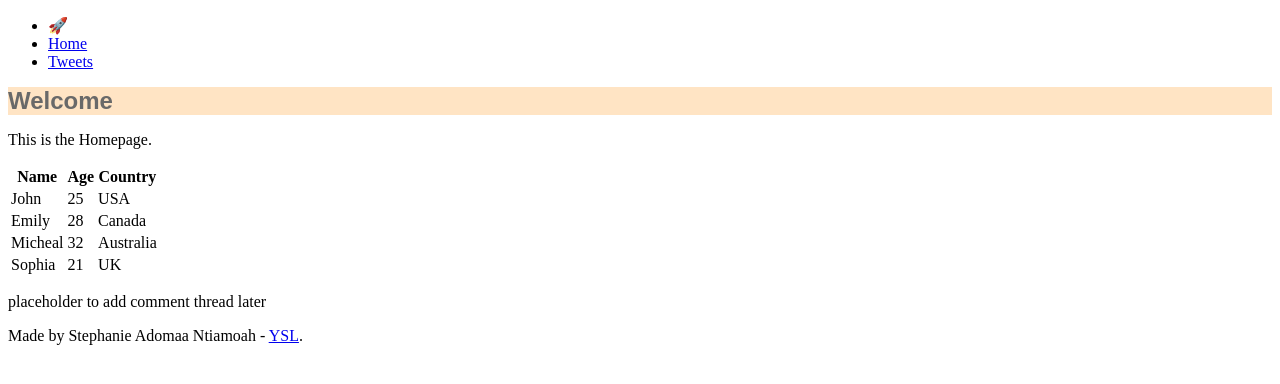
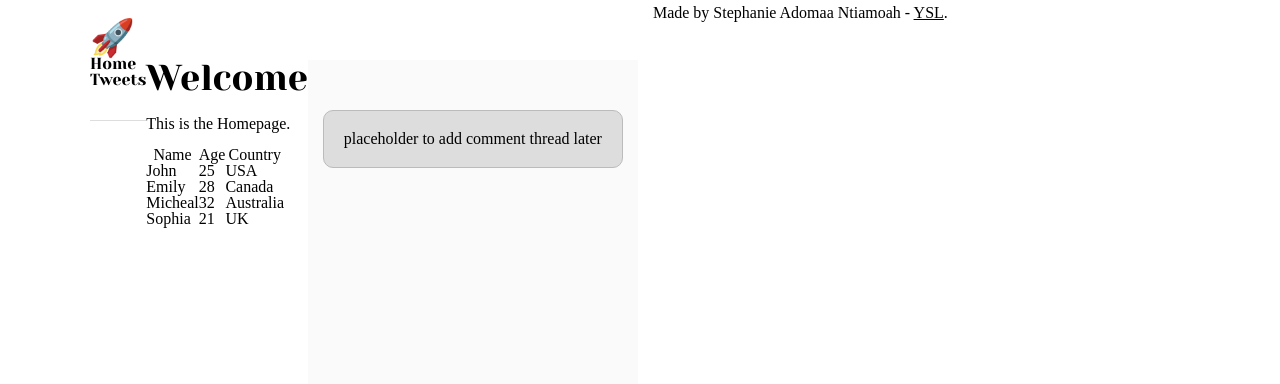
Before and after one commit to StephyAD/alx_html_css, a plain HTML site: page css_basic/index.html in a window 1280 px wide. Drawn offline with Linux system fonts and the light colour scheme; a web font is replaced by a local one.

Commit message:
added style

```diff
--- a/css_basic/base.css
+++ b/css_basic/base.css
@@ -1,7 +1,191 @@
+/* Importing webfronts */
+/* (If you're learning CSS, you should disregard that) */
+
+@import url(https://fonts.googleapis.com/css?family=Yeseva+One);
+@import url(https://fonts.googleapis.com/css?family=osefin+Sans:400,700,700italic,,400italic);
+
+
+/* CSS reset rules */
+
+html, body {
+    height: 100%;
+    min-height: 100%
+}
+html,body,div,span,applet, object, iframe,
+h1, h2, h3, h4, h5, h6, p, blockquote, pre,
+a, abbr, acronym, address, big, cite, code,
+del, dfn, img, ins, kbd, q, s, samp,
+small, strike, sub, sup, tt, var,
+b, u, i, center,
+dl, dt, dd,
+fieldset, form, label, legend,
+table, caption, tbody, tfoot, thead, tr, th, td,
+article, aside, canvas, details, embed,
+menu, nav, output, ruby, section, summary,
+time, mark, audio, video {
+         margin: 0;
+         padding: 0;
+         border: 0;
+         font-size: 100%;
+         font: inherit;
+         vertical-align: baseline;
+}
+/* HTML display-role reset for older browsers */
+article, aside, details, figcaption, figure,
+footer, header, hgroup, menu, nav, section {
+    display: block;
+}
+body {
+    line-height: 1;
+}
+blockquote, q {
+    quotes: none;
+}
+blockquote::before, blockquote::after,
+q::before, q:after {
+        content: ' ';
+        content: none;
+}
+table {
+        border-collapse: collapse;
+        border-spacing: 0;
+}
+
+/* Fonts and colors */
+
+body {
+    font-family: 'Josefin Sans', serif;
+    color: rgba(0, 0, 0.8);
+}
+h1, h2, h3, h4, h5, h6, header {
+         font-family: 'Yeseva One' , sans-serif ;
+}
+
+article {
+
+}
+header {
+         border-bottom: 1px solid rgb(221,221,221);
+         transition: boarder-bottom-color 1s ease;
+}
+header a {
+           color: rgba(0, 0, 0.8);
+}
+aside {
+        background: #FAFAFA;
+}
+aside p {
+          border: 1px solid #bbb;
+          background: #ddd;
+          color: black;
+}
+footer a {
+        color: rgba(0, 0, 0.8);
+}
+a {
+    color: #f80002;
+}
+
+/* Positioning and magins */
+
+@media (min-width: 1100px) {
+         body {
+            width: 1100px;
+            margin: 0 auto;
+         }
+}
+main {
+    padding-top: 60px;}
+article > *:first-child {
+        margin-top: 0;;
+}
+aside {
+        padding: 50px 15px;
+}
+header .right {
+        float: right;
+        margin: 0 10px 15 px;
+}
+
+
+/* Header */
+header {
+         padding: 20px 0;
+         height: 80px;
+}
+header ul {
+        list-style: none;
+        margin: 0;
+        padding: 0;
+}
+header li:first-child {
+        margin: 0;
+}
+hearder li a {
+        margin: 0 10px;
+}
+header li.logo {
+        font-size: 36px;
+}
+header a {
+        text-decoration: none;
+}
+
+/* Aside */
+aside p {
+         border-radius: 10px;
+         padding: 20px 20px;
+}
+
+
+/* Footer*/
+
+footer {
+         padding: 5px 15px;
+         height: 80px;
+}
+
+
+/* Text styles and margins */
+
+p {
+          margin-bottom: 15px;
+}
 h1 {
-    font-family: Arial, Helvetica, sans-serif;
-    margin: 0;
-    padding: 0;
-    background-color: bisque;
-    color: dimgray;
+          font-size: 36px;
+          margin: 40px 0 20px;
 }
+h2 {
+           font-size: 32px;
+           margin: 30px 0 15;
+}
+h3 {
+            font-size: 28px;
+            margin: 25pxx 0 10px;
+}
+h4 {
+            font-size: 20px;
+            font-weight: bold;
+            margin: 20px 0 10;
+}
+h5 {
+            font-size: 18;
+            font-weight: bold;
+            margin: 15px 0 10px;
+}
+h6 {
+             font-weight: bold;
+             margin: 5px 0;
+}
+
+@media (max-width: 800px) {
+    body.works_on_smartphone {
+        display: block;
+    }
+    body.works_on_smartphone main {
+        display:block
+    }
+    header .right {
+        float: none;
+    }
+}
--- a/css_basic/styles.css
+++ b/css_basic/styles.css
@@ -1,102 +1,18 @@
-/* FLEXBOX LAYOUT*
-body {
-    display: flex;
-    flex-directionn: column;
-    min-height: 100vh; /* Ensure it fills the viewpoint *
-    margin: 0;
-    font-family: 'Segoe UI', sans-serif;
-    background-color: #f9f9f9;
-    color: #333;
-
+body, main {
+    display:flex;
 }
-
-main {
-    display: flex;
+body> {
+    flex-direction: column;
+}
+main> {
     flex-direction: row;
     flex: auto;
-
 }
-
-
-/* STRUCTURE AREAS *
-header, footer {
-        padding: 1rem;
-        background-color: #2Cc3e50;
-        text-align: center;
-        color: black
-
-}
-
-footer a {
-    color: #fffcc00;
-    text-decoration: none;
-
-}
-
-ul (
-  list-style: none;
-  padding: 0;
-  margin: 0;
-  display: flex;
-  gap: 1rem;
-  justify-content: center;
-  align-items: center;
-
-}
-
-ul li a:hover {
-     text-decoration: underline;
-}
-
-/*LOGO STYLING *
-.logo {
-     font-size: 2rem;
-     margin-right: 1rem;
-}
-
-/* FLEX CHILD AREAS*
-article {
+article> {
     flex: 2;
-    padding: 1rem;
-    overflow-y: auto;
-    border-right: 2px solid #e0e0e0;
-}
-
-aside {
-    flex: 1;
-    padding: 1rem
-    background-color; #f2f2f2;
     overflow-y: auto;
 }
-
-/*ARTICLE STYLING *
-article h1 {
-       color: #2980b9;
-       border-bottom: 2px solid #2980b9;
-       padding-bottom: 0.5rem;
-       margin-bottom: 1rem;
+aside> {
+    flex: 1;
+    overflow-y: auto;
 }
-
-article p {
-      line-height: 1.6;
-
-table {
-     width: 100%;
-     border-collapse: collapse;
-     margin-top: 1rem;
-}
-
-th, td {
-     border: 1px solid #ddd;
-     padding: 0.75rem;
-     text-align left;
-}
-
-th {
-  background-color: #3498db;
-  color: black
-}
-
-tr:nth-child(even) {
-    background-color: #f9f9f9;
-}
```
Also changed, not shown: css_basic/tweets.html (+2 -0 lines).
